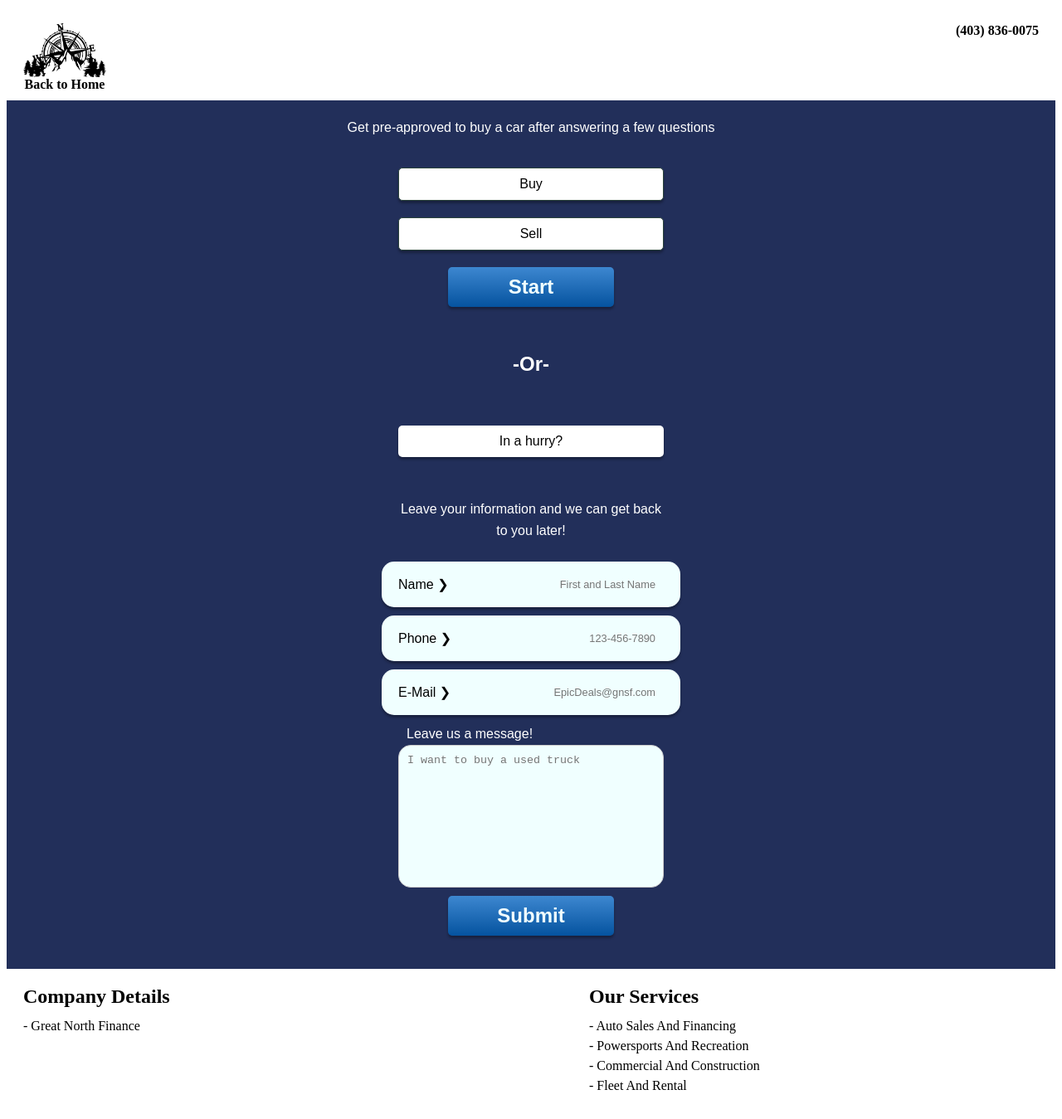
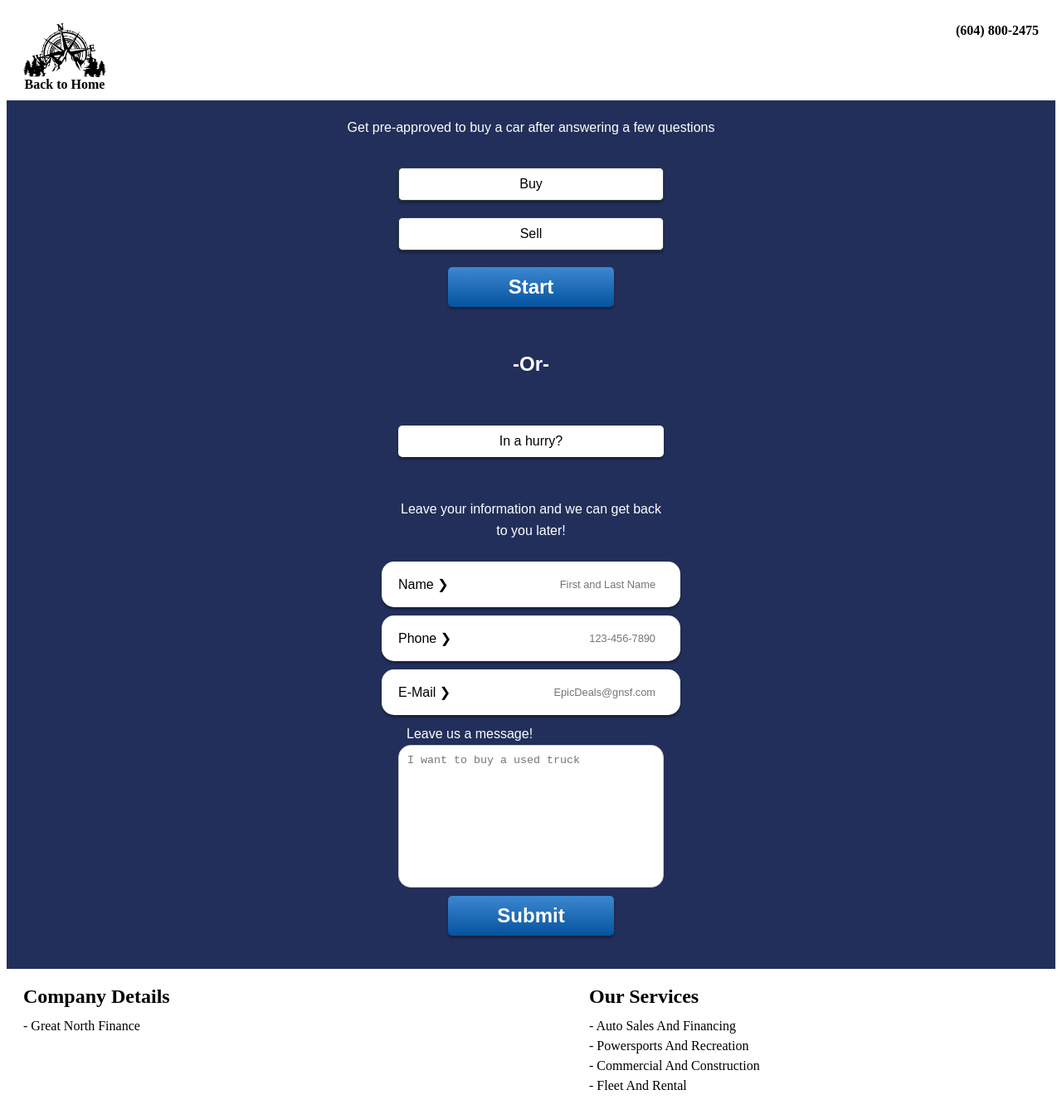
Before and after one commit to zmarabeas/GreatNorthApplication, a SvelteKit app in the folder GNF_App/: page / in a window 1280 px wide. Shown: the whole page at 83% size. Built offline with nearby package versions, Linux system fonts and the light colour scheme.

Commit message:
styles, wording

```diff
--- a/GNF_App/src/global-dark.css
+++ b/GNF_App/src/global-dark.css
@@ -89,7 +89,7 @@
     background: linear-gradient(#3D87D0,#05539F);
     /* background: linear-gradient(#5fcbfb,#07a3ee); */
     box-shadow: 0px 3px 3px rgba(0, 0, 0, 0.3);
-    color: azure;
+    color: white;
     border: none;
     transition: transform 0.3s ease, box-shadow 0.3s ease;
   }
@@ -109,7 +109,7 @@
     border: 1px solid #ccc;
     border-radius: 15px;
     width: 100%;
-    background-color: azure; /* Darker bluish grey for input fields */
+    background-color: white; /* Darker bluish grey for input fields */
     color: black; /* Light text color */
     resize: none;
   }
--- a/GNF_App/src/lib/components/BIBinput.svelte
+++ b/GNF_App/src/lib/components/BIBinput.svelte
@@ -75,7 +75,7 @@
         flex-direction: row;
         justify-content: space-between;
         align-items: center;
-        background-color: azure;
+        background-color: white;
         color:black;
         border-radius: 15px;
         height: 100%;
@@ -104,7 +104,7 @@
 input:-webkit-autofill:hover,
 input:-webkit-autofill:focus,
 input:-webkit-autofill:active{
-    -webkit-box-shadow: 0 0 0 30px azure inset !important;
+    -webkit-box-shadow: 0 0 0 30px white inset !important;
 }
 
     .bib-inp {
--- a/GNF_App/src/routes/+layout.svelte
+++ b/GNF_App/src/routes/+layout.svelte
@@ -25,7 +25,7 @@
     </a>
 
     <div class=nav>
-            <h4>(403) 836-0075</h4>
+            <h4>(604) 800-2475</h4>
         <!-- <a href="/application">get pre-approved</a>
         <a href="/sell-my-car">sell my car</a>
         <a href="/inventory">view inventory</a> -->
```
